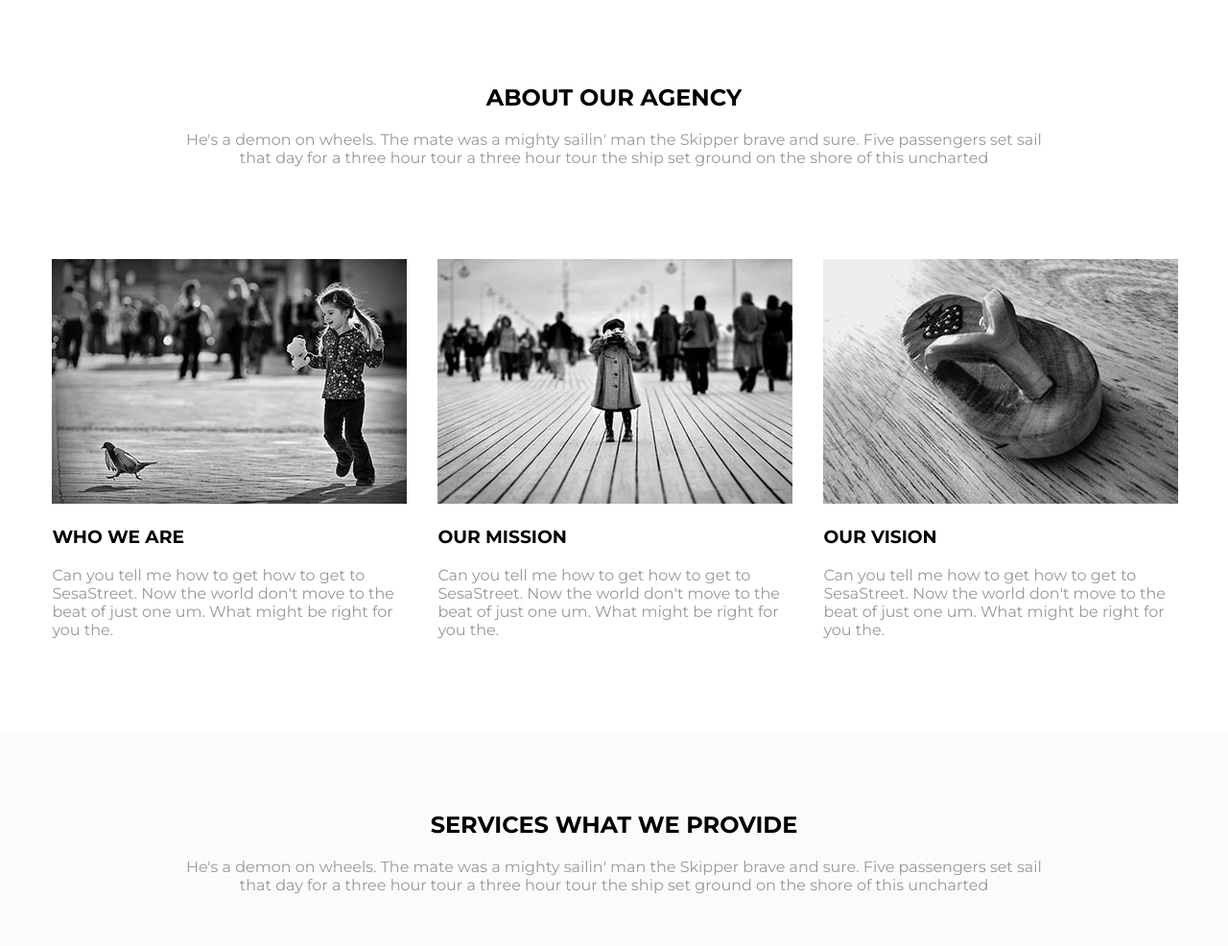
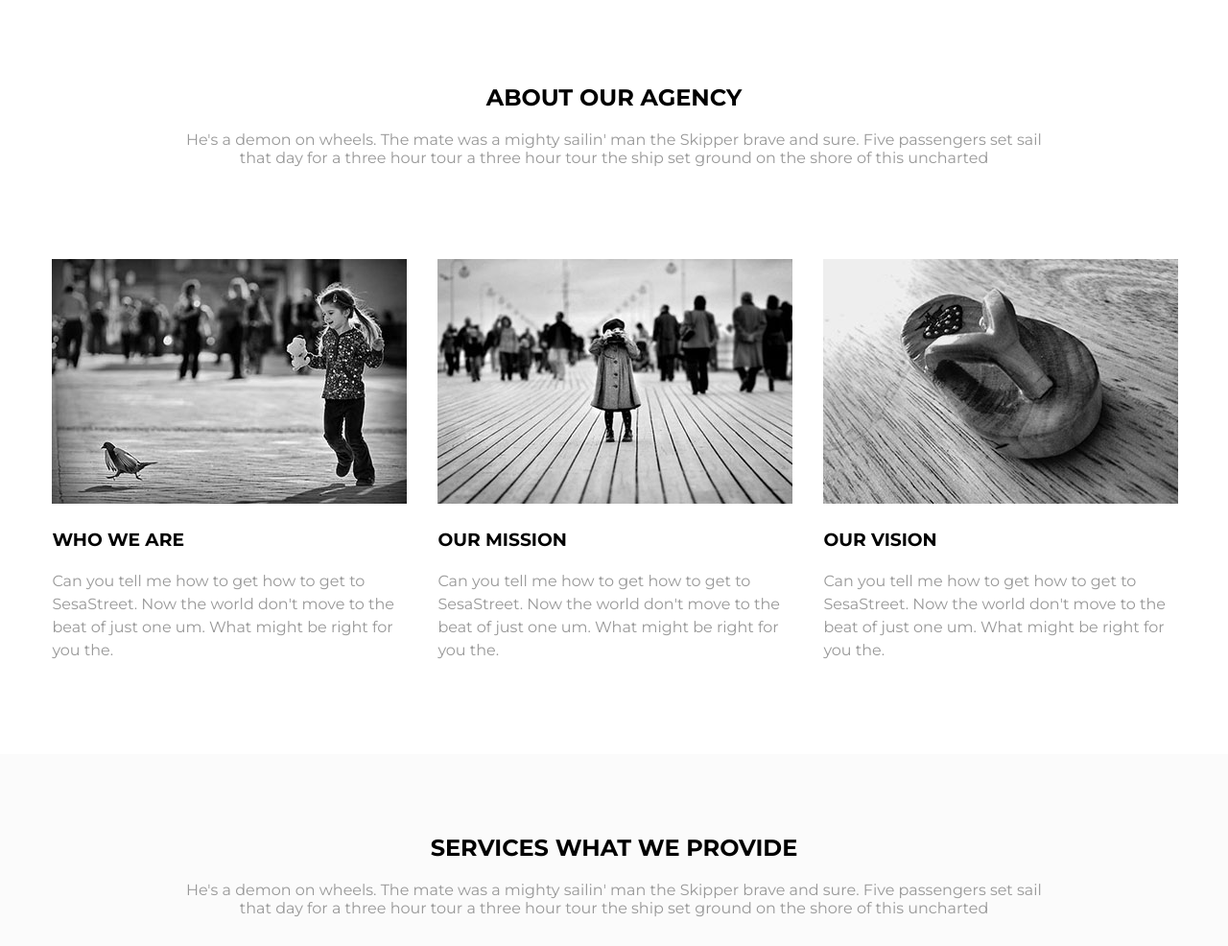
Before and after one commit to BerengerH/Sprint-Ironhack-Practice, a plain HTML site: page index.html in a window 1280 px wide. Shown: the part 626-1612 px from the top of the page at 96% size. Drawn offline with Linux system fonts and the light colour scheme.

Commit message:
Change the about-section css from flex to grid

```diff
--- a/style.css
+++ b/style.css
@@ -135,13 +135,15 @@ nav {
 
 /*---------------------------------SECTION 1 - ABOUT---------------------------------*/
 .about-block{
-    display: flex;
-    align-content: space-around;
+    display: grid;
+    grid-template-columns: 1fr 1fr 1fr;
     margin: 0 3%;
 }
 
 .about-content{
+    max-width: 24rem;
     margin: 1rem 1rem 5rem 1rem;
+    line-height: 1.5rem;
 }
 
 
```
